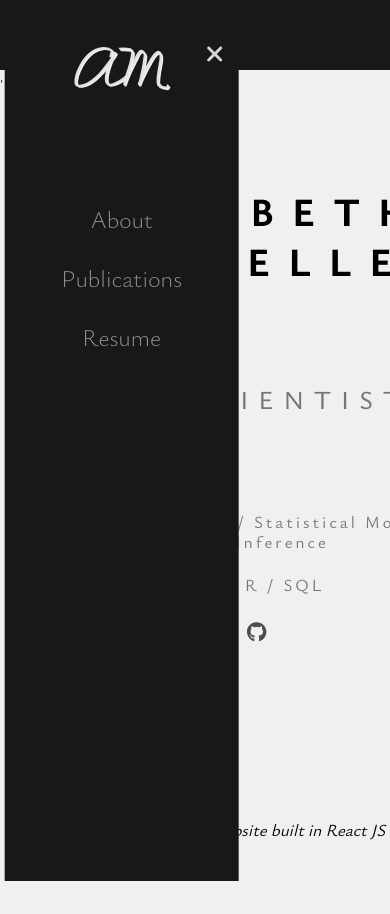
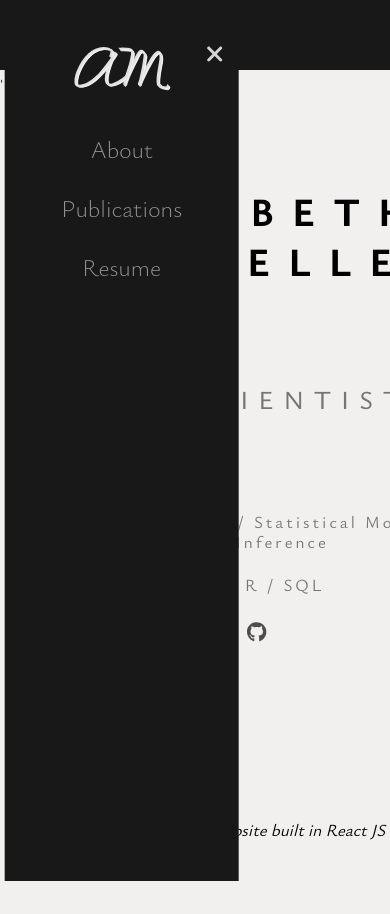
Before and after one commit to aam3/Personal_Website, a React (Create React App) app: page / in a window 390 px wide. Shown: the top 914 px of the page. Built offline with nearby package versions, Linux system fonts and the light colour scheme.

Commit message:
increasing negative margin

```diff
--- a/src/components/Sidebar/index.scss
+++ b/src/components/Sidebar/index.scss
@@ -139,7 +139,7 @@
         }
 
         .logo-link {
-          margin: 0 0 -30px 0;
+          margin: 0 0 -100px 0;
           padding: 0;
           width: 100%;
           text-align: center;
```
